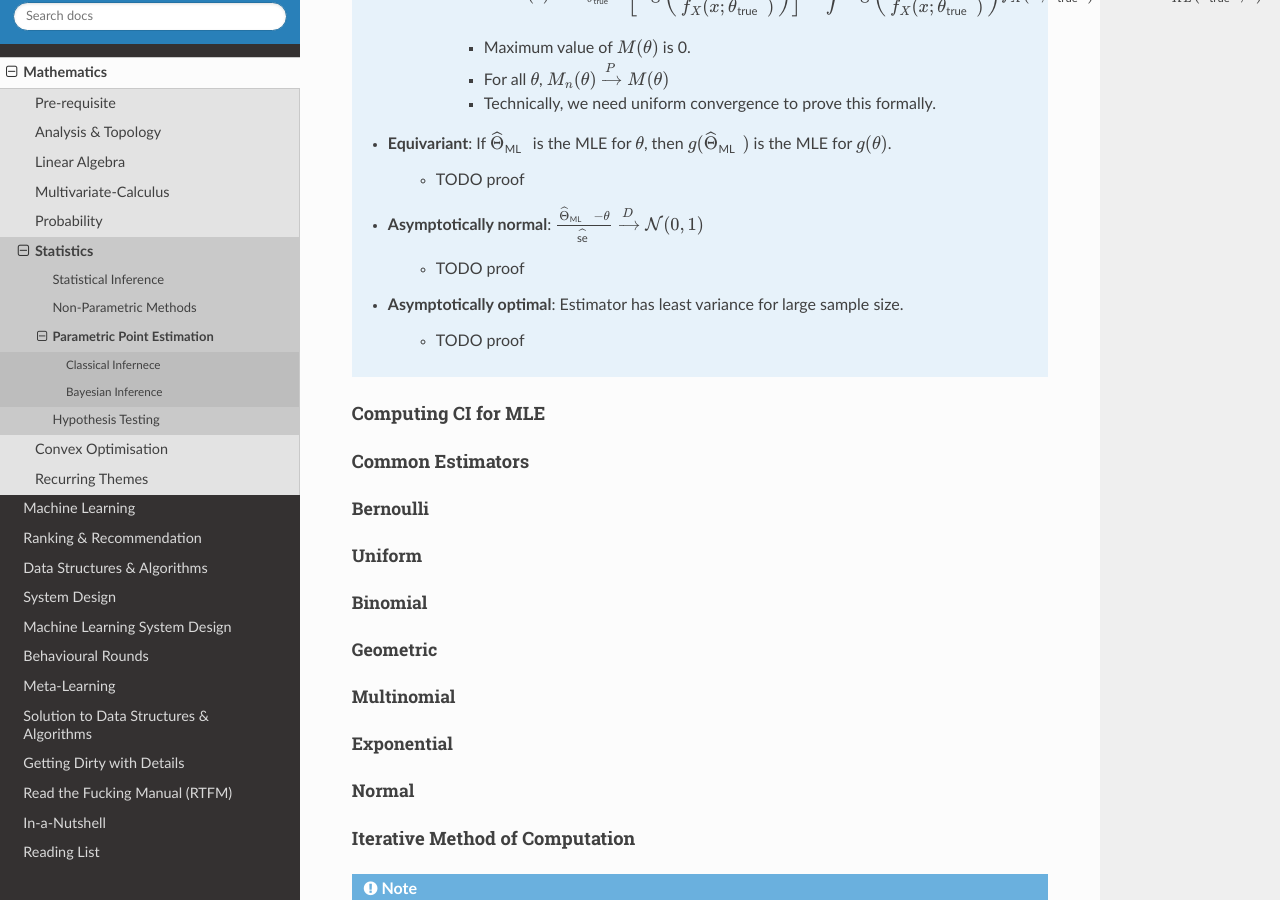
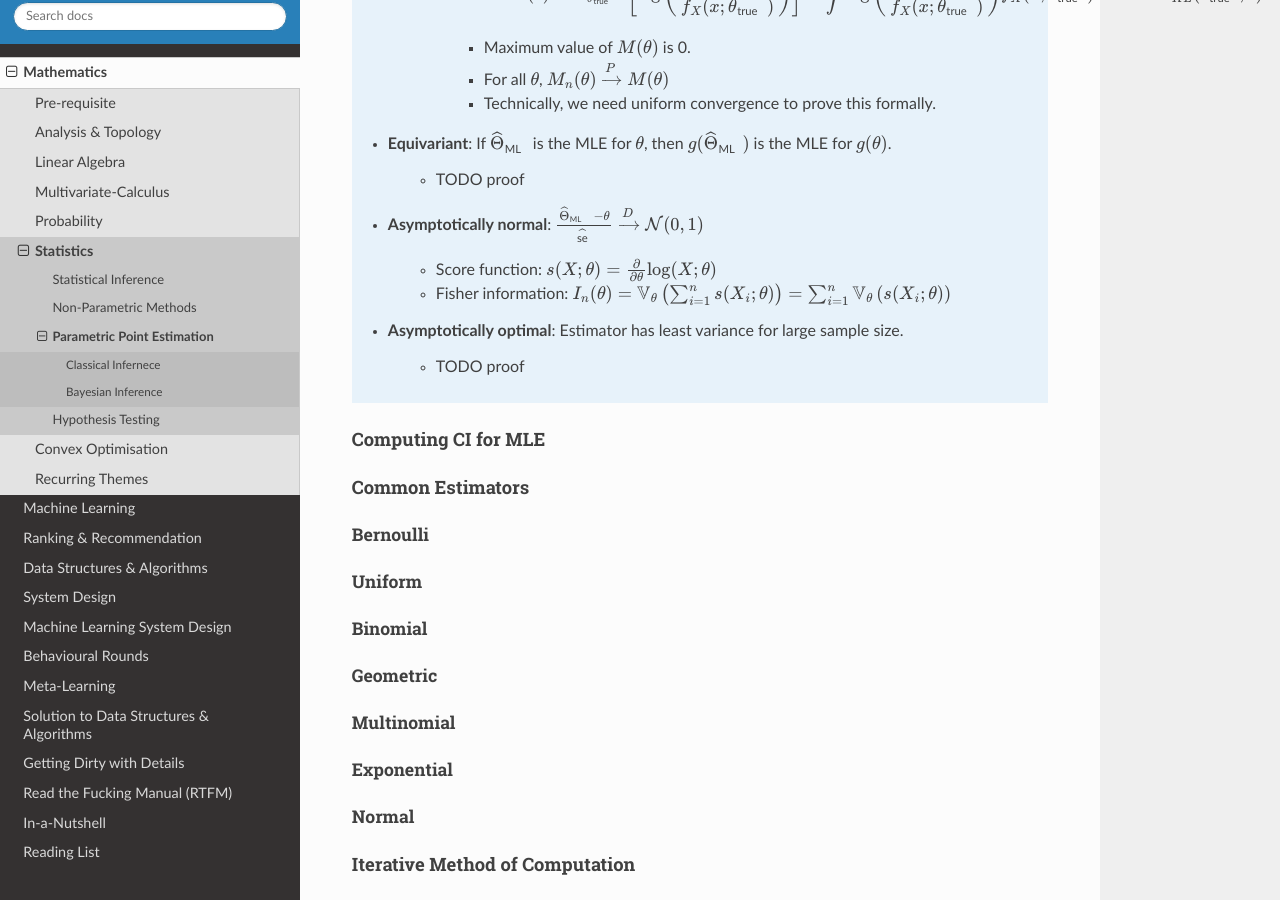
Before and after one commit to uselesstechjunks/leetcode, a Sphinx documentation site: the page built from docs/source/math/stat/pointest.rst, in a window 1280 px wide and 900 px high, scrolled down 2721 px. Built offline with Sphinx 7.4.7 and the Read the Docs theme 2.0.0, drawn with Linux system fonts in a browser that asks for light colours.

Commit message:
Update pointest.rst

```diff
--- a/docs/source/math/stat/pointest.rst
+++ b/docs/source/math/stat/pointest.rst
@@ -99,7 +99,8 @@ Properties
 		* TODO proof
 	* **Asymptotically normal**: :math:`\frac{\widehat{\Theta}_{\text{ML}}-\theta}{\widehat{\text{se}}}\xrightarrow[]{D}\mathcal{N}(0,1)`
 
-		* TODO proof
+		* Score function: :math:`s(X;\theta)=\frac{\partial}{\partial\theta}\log(X;\theta)`
+		* Fisher information: :math:`I_n(\theta)=\mathbb{V}_\theta\left(\sum_{i=1}^n s(X_i;\theta)\right)=\sum_{i=1}^n\mathbb{V}_\theta\left(s(X_i;\theta)\right)`
 	* **Asymptotically optimal**: Estimator has least variance for large sample size.
 
 		* TODO proof
```
